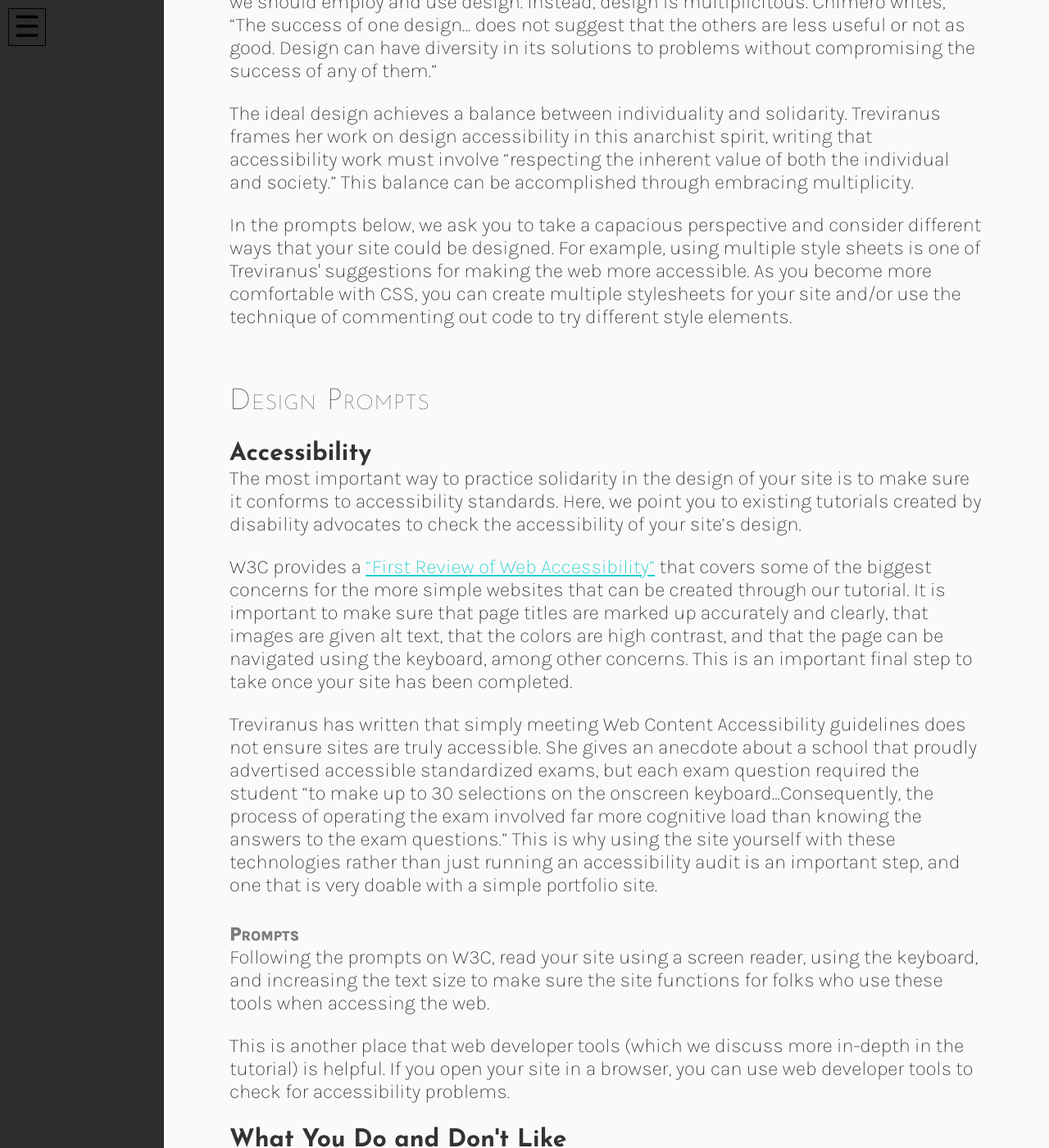
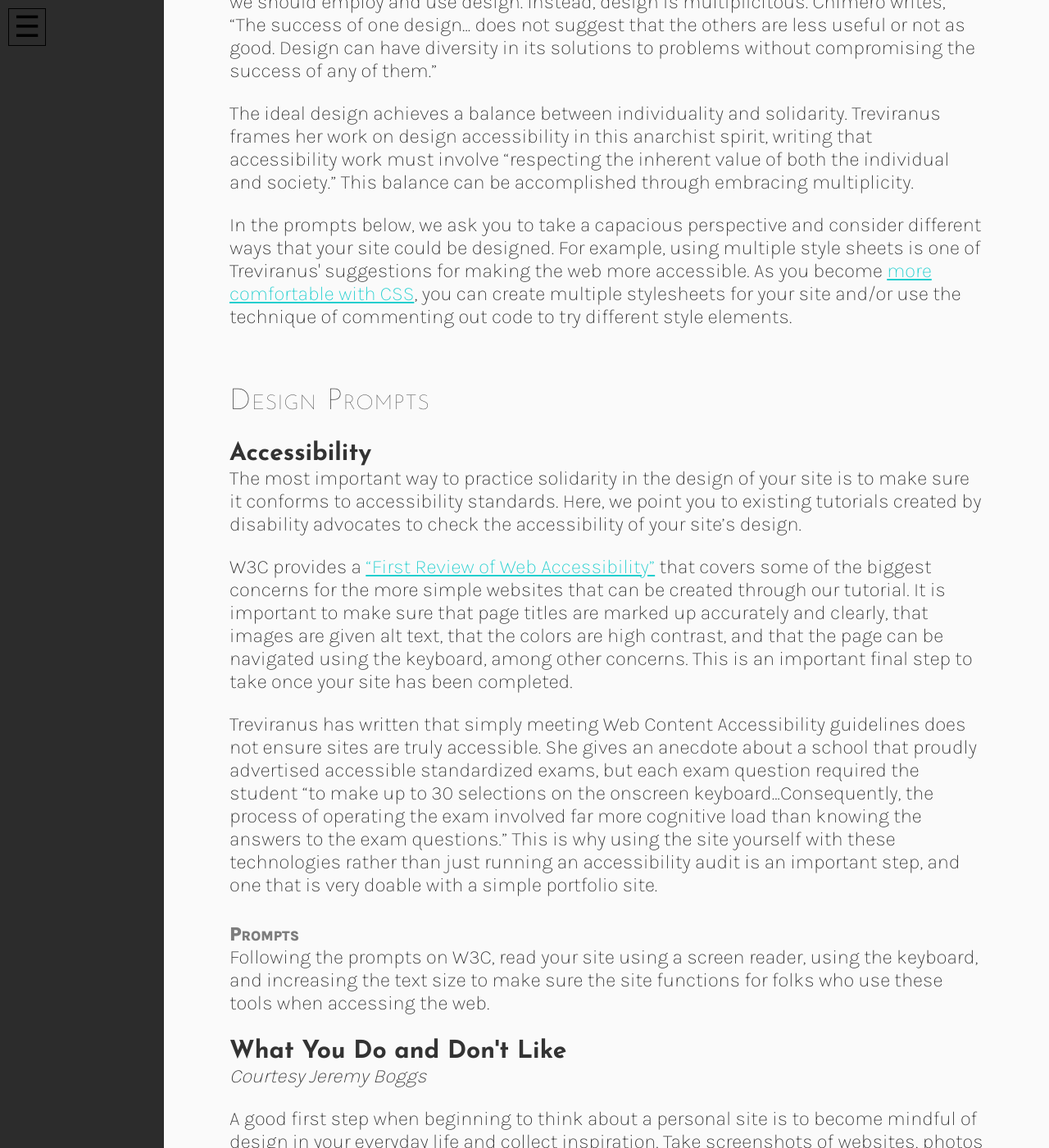
Before and after one commit to scholarslab/brackets, a Jekyll site: the page built from design-ethos.html, in a window 1280 px wide and 1400 px high, scrolled down 3454 px. Shown: the whole window at 82% size. Built offline with Jekyll 4.4.1, drawn with Linux system fonts in a browser that asks for light colours; some of the changed lines change nothing that is shown; some of the changed text lies outside the part shown.

Commit message:
edits design ethos

```diff
--- a/design-ethos.html
+++ b/design-ethos.html
@@ -46,7 +46,7 @@
 
 <p>The ideal design achieves a balance between individuality and solidarity. Treviranus frames her work on design accessibility in this anarchist spirit, writing that accessibility work must involve “respecting the inherent value of both the individual and society.” This balance can be accomplished through embracing multiplicity.</p>
 
-<p>In the prompts below, we ask you to take a capacious perspective and consider different ways that your site could be designed. For example, using multiple style sheets is one of Treviranus' suggestions for making the web more accessible. As you become more comfortable with CSS, you can create multiple stylesheets for your site and/or use the technique of commenting out code to try different style elements.</p>
+<p>In the prompts below, we ask you to take a capacious perspective and consider different ways that your site could be designed. For example, using multiple style sheets is one of Treviranus' suggestions for making the web more accessible. As you become <a href="https://brackets.scholarslab.org/css-tutorial/">more comfortable with CSS</a>, you can create multiple stylesheets for your site and/or use the technique of commenting out code to try different style elements.</p>
 
 <h2>Design Prompts</h2>
 
@@ -56,12 +56,13 @@
 <p>Treviranus has written that simply meeting Web Content Accessibility guidelines does not ensure sites are truly accessible. She gives an anecdote about a school that proudly advertised accessible standardized exams, but each exam question required the student “to make up to 30 selections on the onscreen keyboard...Consequently, the process of operating the exam involved far more cognitive load than knowing the answers to the exam questions.” This is why using the site yourself with these technologies rather than just running an accessibility audit is an important step, and one that is very doable with a simple portfolio site. </p>
 <h4>Prompts</h4>
 <p>Following the prompts on W3C, read your site using a screen reader, using the keyboard, and increasing the text size to make sure the site functions for folks who use these tools when accessing the web.</p>
-<p>This is another place that web developer tools (which we discuss more in-depth in the tutorial) is helpful. If you open your site in a browser, you can use web developer tools to check for accessibility problems.</p>
 
 <h3>What You Do and Don't Like</h3>
 <i>Courtesy Jeremy Boggs</i>
 <p>A good first step when beginning to think about a personal site is to become mindful of design in your everyday life and collect inspiration. Take screenshots of websites, photos of signs, advertisements, book covers, art, and save these images in a folder. These sources will help determine the font, layout, and color palettes for your site.</p>
 <p>It can be just as helpful to know what you don’t like. As part of this process of accumulating inspiration material, consider collecting images of design that you absolutely cannot stand. The exercise here is to note what specific aspects of the design that you hate (colors, font, images, etc.) and then articulate in as much detail as possible why you don't like it. Sometimes, this can result in reevaluating previous assumptions, for example we thought that sites with black text on a white background were uninteresting or too traditional until we saw <a href="http://zairelove.com/">Zaire Love</a> and <a href="https://laurencgarcia.com/">Lauren Garcia’s</a> websites. This will help you refine your own design ideas and determine what you want to avoid in your site’s design.</p>
+<h4>Prompts</h4>
+<p>Using your browser's web developer tools, specifically the inspect element technique, is a good way to understand how the websites that inspire you use HTML and CSS to achieve their design. In Google Chrome, you can access these tools by clicking on "view," "developer" and selecting "developer tools." This will open a panel in the browser that allows you to see the code underlying the styling of a website. You can use this method to mimick styling techniques that appeal to you. We discuss this process a little more in-depth in <a href="https://brackets.scholarslab.org/css-tutorial/">our CSS tutorial</a>. </p>
 
 
 <h3>Color/Delight</h3>
```
